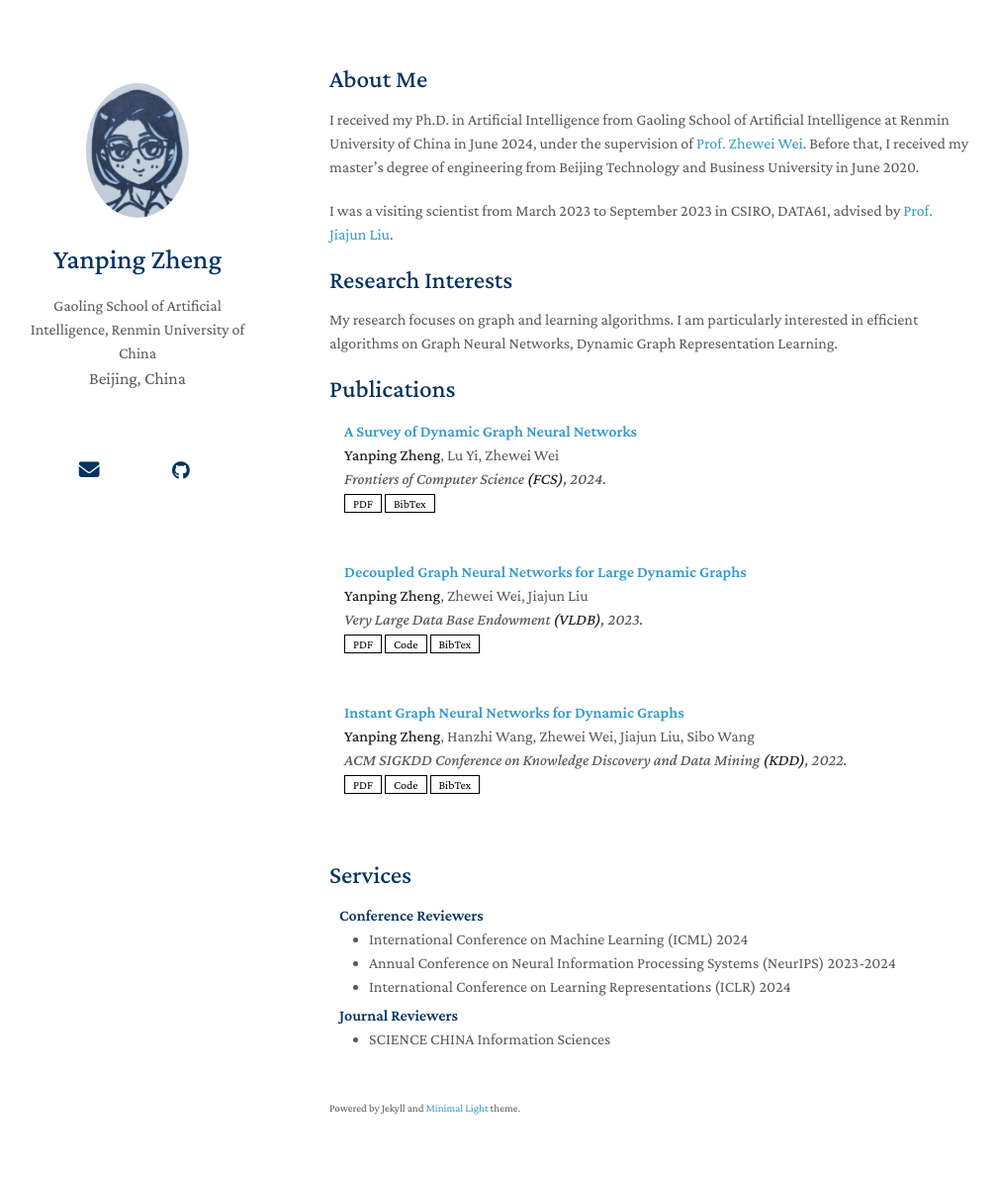
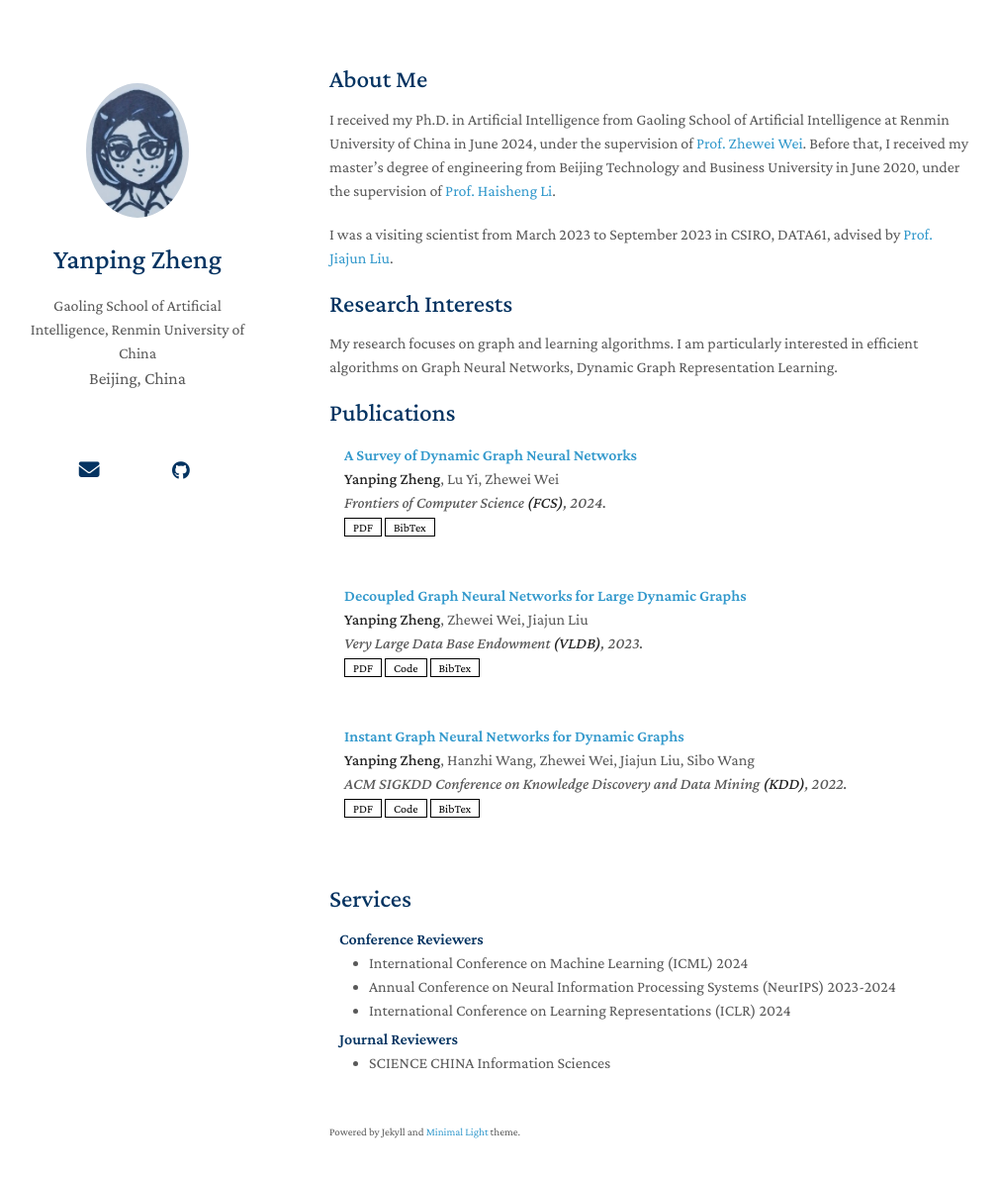
Before and after one commit to zheng-yp/zheng-yp.github.io, a Jekyll site: the page built from index.md, in a window 1280 px wide and 1224 px high. Shown: the top 1189 px of the window at 99% size, without its empty margins (137-1147 px from the left). Built offline with Jekyll 4.4.1, drawn with Linux system fonts in a browser that asks for light colours; a style sheet for code colours, icons or effects is not loaded; our own code applies the rules of GitHub Pages for plain Markdown files.

Commit message:
no message

```diff
--- a/index.md
+++ b/index.md
@@ -4,7 +4,7 @@ layout: homepage
 
 ## About Me
 
-I received my Ph.D. in Artificial Intelligence from Gaoling School of Artificial Intelligence at Renmin University of China in June 2024, under the supervision of [Prof. Zhewei Wei](https://weizhewei.com/). Before that, I received my master's degree of engineering from Beijing Technology and Business University in June 2020.
+I received my Ph.D. in Artificial Intelligence from Gaoling School of Artificial Intelligence at Renmin University of China in June 2024, under the supervision of [Prof. Zhewei Wei](https://weizhewei.com/). Before that, I received my master's degree of engineering from Beijing Technology and Business University in June 2020, under the supervision of [Prof. Haisheng Li](https://caai.btbu.edu.cn/szdw/xbxx/jsjx1/027c34a28d5345cd85dbc6be8a972a79.htm).
 
 I was a visiting scientist from March 2023 to September 2023 in CSIRO, DATA61, advised by [Prof. Jiajun Liu](https://people.csiro.au/L/J/ryan-liu).
 
```
